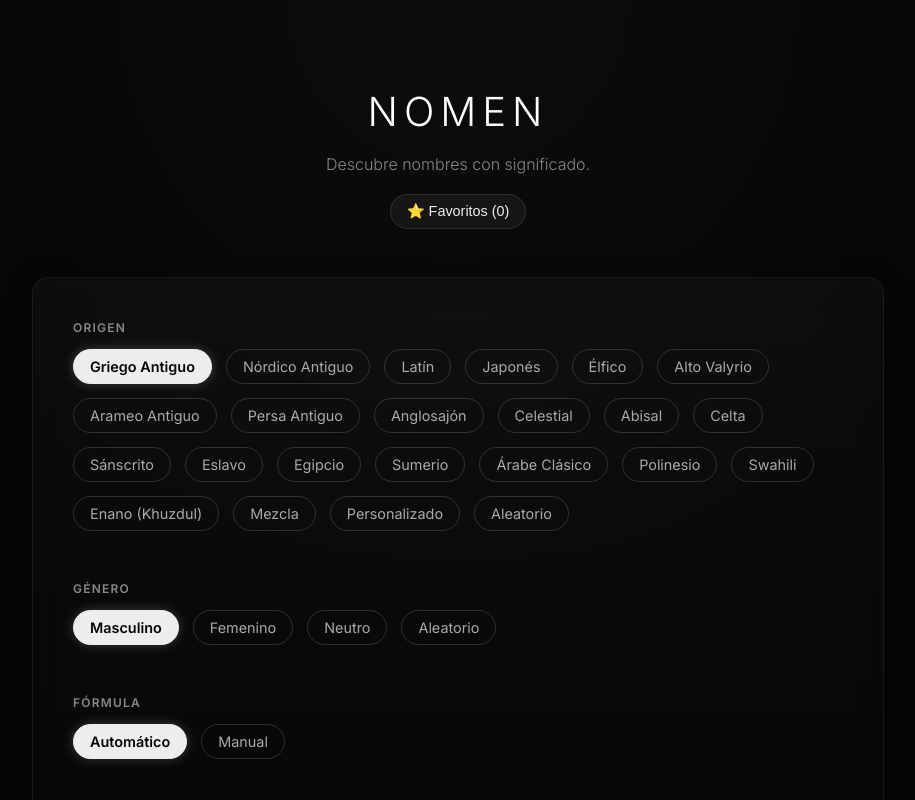
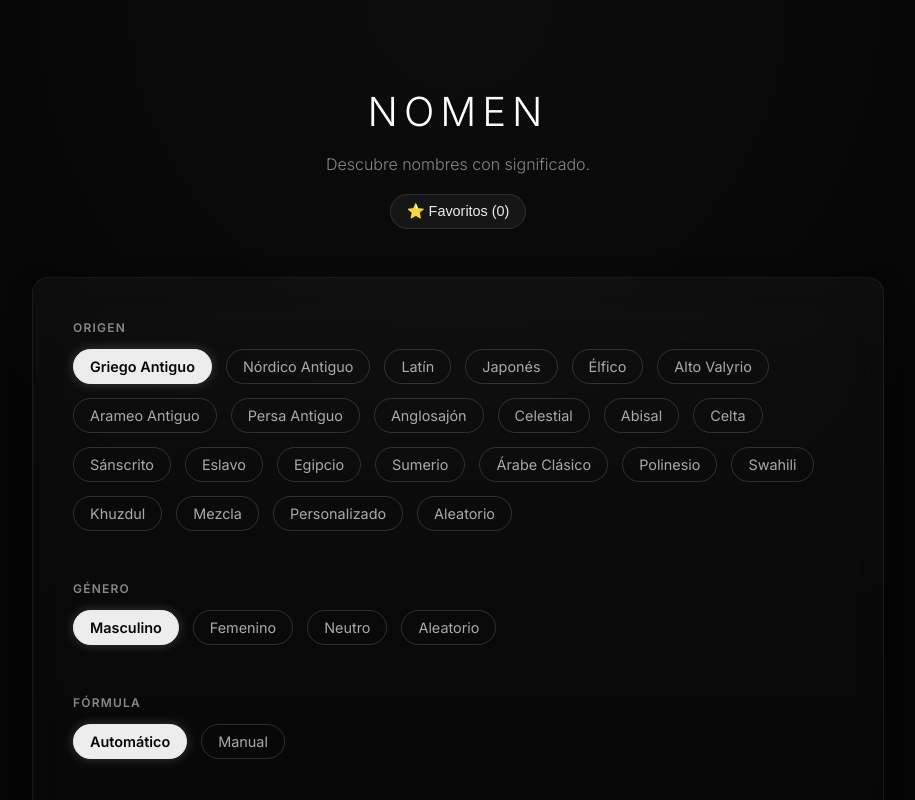
Before and after one commit to AndreaGonRod/generator, a React (Vite) app: page / in a window 1280 px wide. Shown: the top 800 px of the page, without its empty margins (182-1097 px from the left). Built offline with nearby package versions, Linux system fonts and the light colour scheme.

Commit message:
feat: implement name generator application with customizable linguistic styles and favorites

```diff
--- a/src/App.jsx
+++ b/src/App.jsx
@@ -24,7 +24,7 @@ const styleOptions = [
   { value: 'ARABIC', label: 'Árabe Clásico' },
   { value: 'POLYNESIAN', label: 'Polinesio' },
   { value: 'SWAHILI', label: 'Swahili' },
-  { value: 'KHUZDUL', label: 'Enano (Khuzdul)' },
+  { value: 'KHUZDUL', label: 'Khuzdul' },
   { value: 'MIX', label: 'Mezcla' },
   { value: 'CUSTOM', label: 'Personalizado' },
   { value: 'RANDOM', label: 'Aleatorio' }
--- a/src/nameGenerator.js
+++ b/src/nameGenerator.js
@@ -1855,7 +1855,7 @@ const STYLE_LABELS = {
   ARABIC: 'Árabe Clásico',
   POLYNESIAN: 'Polinesio',
   SWAHILI: 'Swahili',
-  KHUZDUL: 'Enano (Khuzdul)'
+  KHUZDUL: 'Khuzdul'
 };
 
 function buildName(parts) {
```
